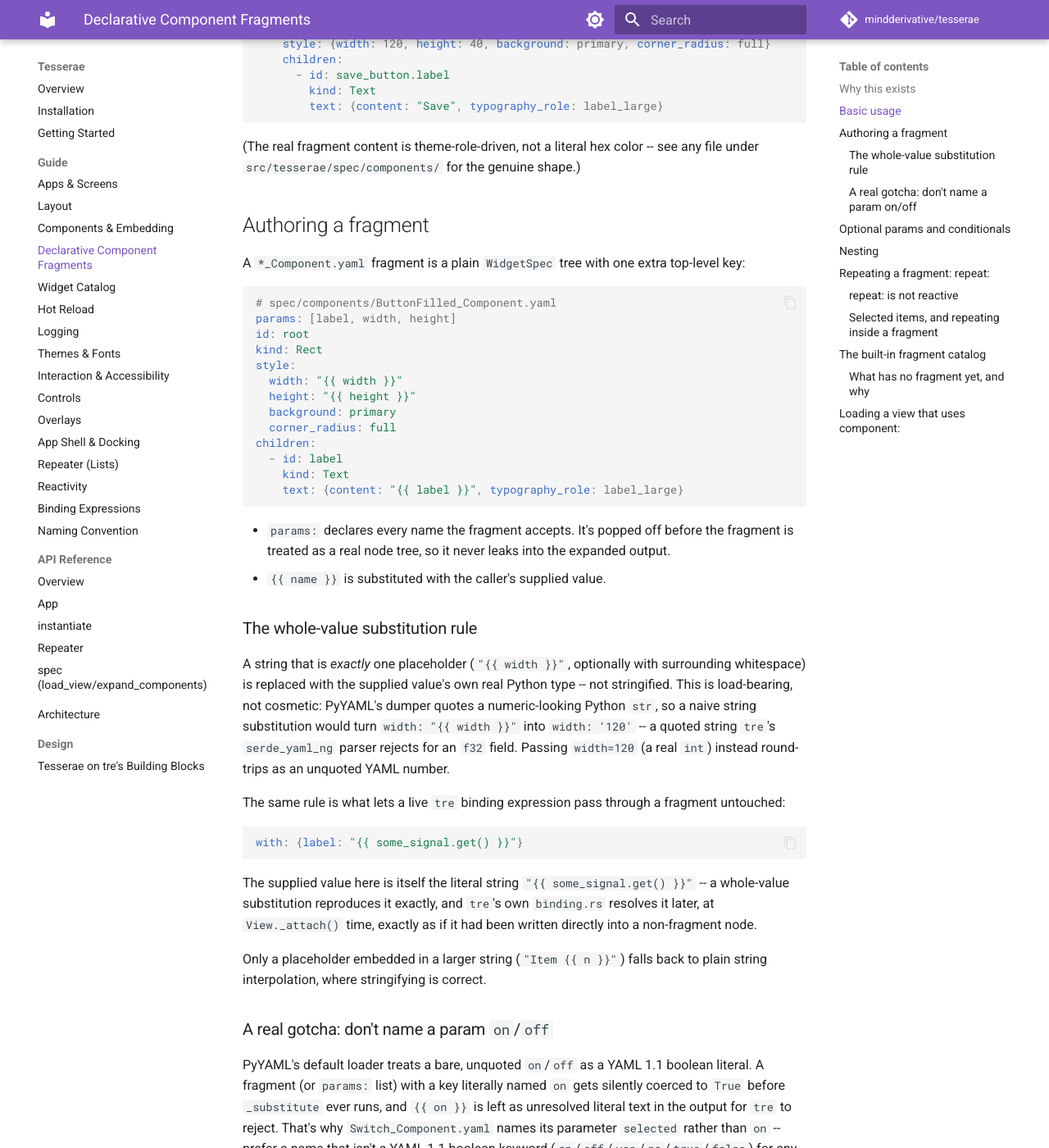
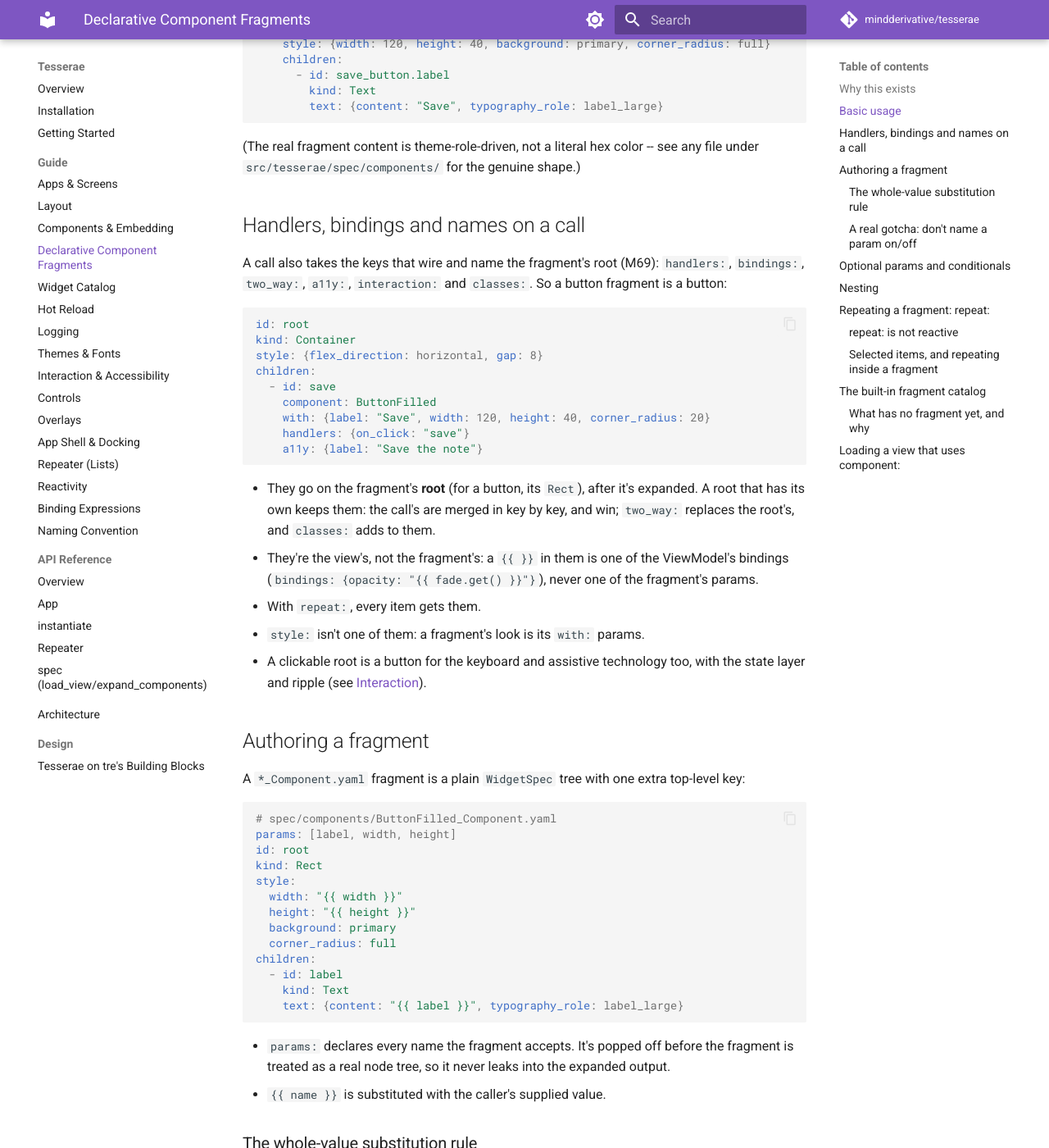
Before and after one commit to mindderivative/tesserae, an MkDocs documentation site: the page built from docs/guide/component-fragments.md, in a window 1280 px wide and 1400 px high, scrolled down 1345 px. Shown: the whole window at 82% size. Built offline with MkDocs 1.6.1 and Material for MkDocs 9.7.7, drawn with Linux system fonts in a browser that asks for light colours; comment, search, counter and statistics services are not loaded.

Commit message:
M69: call keys in the docs; the tesserae new templates use button fragments (#18)
Co-Authored-By: Claude Opus 5.5 <noreply@anthropic.com>

````diff
--- a/docs/guide/component-fragments.md
+++ b/docs/guide/component-fragments.md
@@ -68,6 +68,37 @@ children:
 (The real fragment content is theme-role-driven, not a literal hex
 color -- see any file under `src/tesserae/spec/components/` for the
 genuine shape.)
+
+## Handlers, bindings and names on a call
+
+A call also takes the keys that wire and name the fragment's root
+(M69): `handlers:`, `bindings:`, `two_way:`, `a11y:`, `interaction:` and
+`classes:`. So a button fragment is a button:
+
+```yaml
+id: root
+kind: Container
+style: {flex_direction: horizontal, gap: 8}
+children:
+  - id: save
+    component: ButtonFilled
+    with: {label: "Save", width: 120, height: 40, corner_radius: 20}
+    handlers: {on_click: "save"}
+    a11y: {label: "Save the note"}
+```
+
+- They go on the fragment's **root** (for a button, its `Rect`), after
+  it's expanded. A root that has its own keeps them: the call's are
+  merged in key by key, and win; `two_way:` replaces the root's, and
+  `classes:` adds to them.
+- They're the view's, not the fragment's: a `{{ }}` in them is one of
+  the ViewModel's bindings (`bindings: {opacity: "{{ fade.get() }}"}`),
+  never one of the fragment's params.
+- With `repeat:`, every item gets them.
+- `style:` isn't one of them: a fragment's look is its `with:` params.
+- A clickable root is a button for the keyboard and assistive
+  technology too, with the state layer and ripple (see
+  [Interaction](interaction.md)).
 
 ## Authoring a fragment
 
````
Also changed, not shown: BUILD_TRACKER.md (+7 -7 lines), LOG.md (+19 -0 lines), docs/guide/interaction.md (+4 -0 lines), 3 other files.
